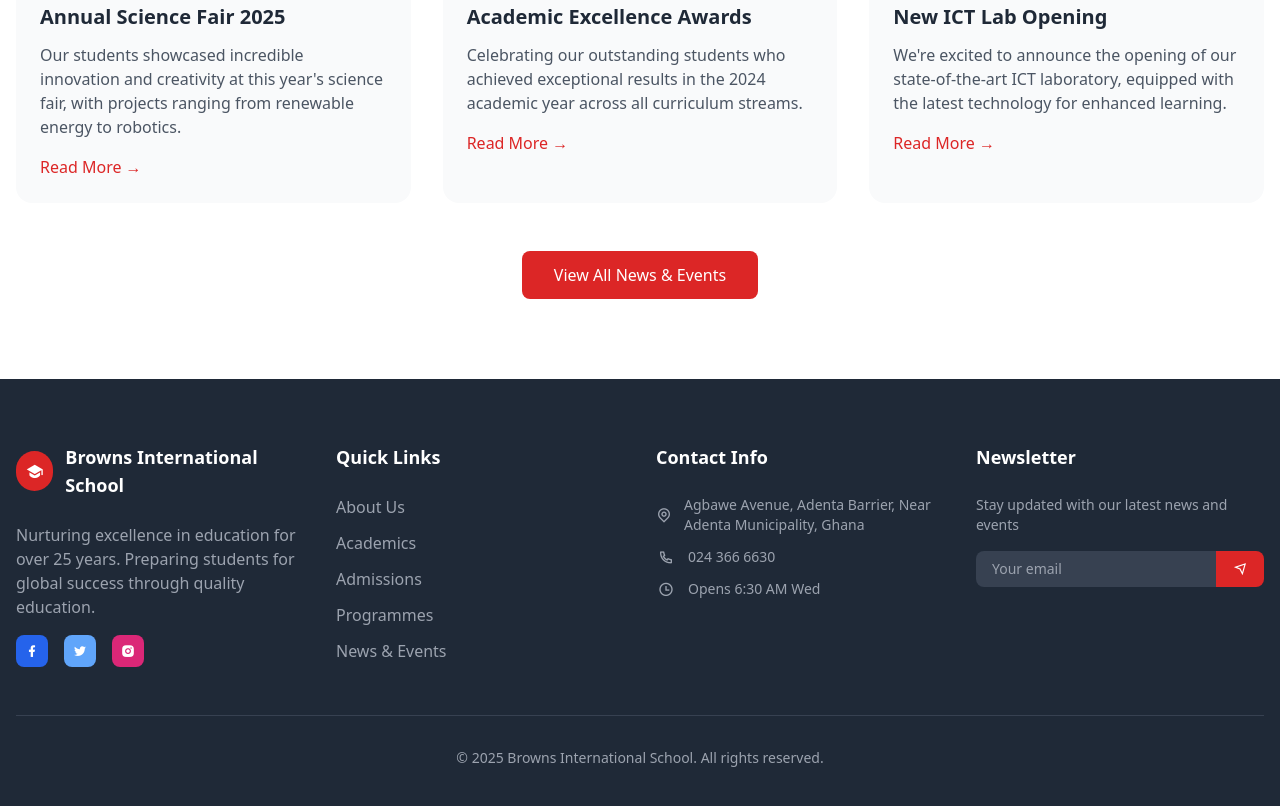
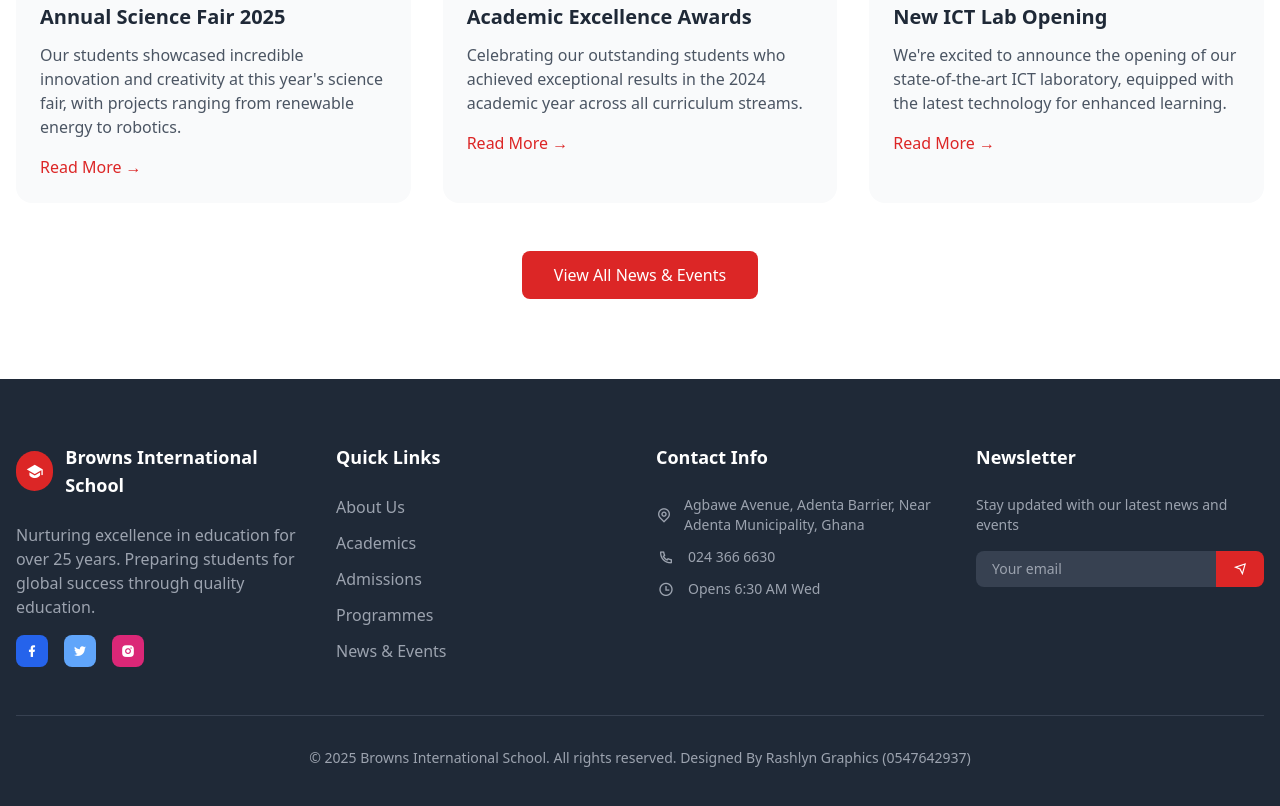
Before and after one commit to Healthmatics/bis.edu.com, a plain HTML site: page index.html in a window 1280 px wide. Shown: the part 2821-3627 px from the top of the page. Drawn offline with nearby package versions, Linux system fonts and the light colour scheme.

Commit message:
Update index.html

```diff
--- a/index.html
+++ b/index.html
@@ -1,7 +1,7 @@
 
 <!DOCTYPE html>
 <html lang="en">
-<head><script src="https://static.readdy.ai/static/e.js"></script>
+<head>
 <meta charset="UTF-8">
 <meta name="viewport" content="width=device-width, initial-scale=1.0">
 <title>Browns International School - Quality Education in Ghana</title>
@@ -428,7 +428,7 @@ View All News & Events
 </div>
 </div>
 <div class="border-t border-gray-700 mt-12 pt-8 text-center">
-<p class="text-gray-400 text-sm">&copy; 2025 Browns International School. All rights reserved.</p>
+<p class="text-gray-400 text-sm">&copy; 2025 Browns International School. All rights reserved. Designed By Rashlyn Graphics (0547642937)</p>
 </div>
 </div>
 </footer>
```
